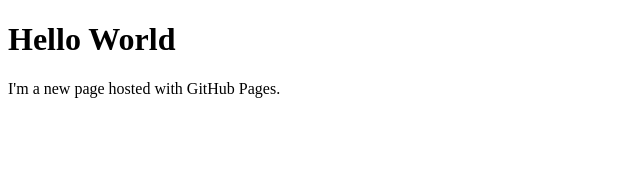
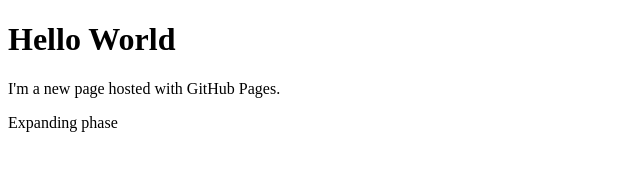
Before and after one commit to thothmoses/thothmoses.github.io, a plain HTML site: page index.html in a window 1280 px wide. Shown: the whole page, without its empty margins (0-640 px from the left). Drawn offline with Linux system fonts and the light colour scheme.

Commit message:
Update index.html

```diff
--- a/index.html
+++ b/index.html
@@ -3,5 +3,6 @@
 <body>
 <h1>Hello World</h1>
 <p>I'm a new page hosted with GitHub Pages.</p>
+<p>Expanding phase</p>
 </body>
 </html>
```
